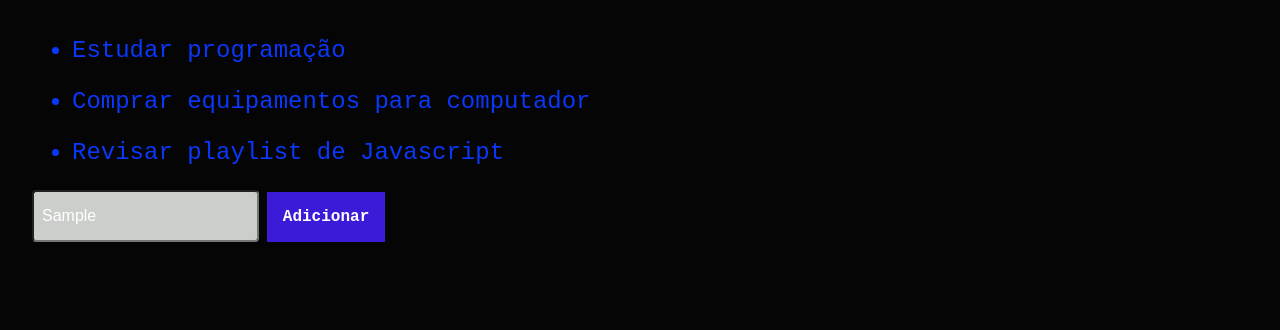
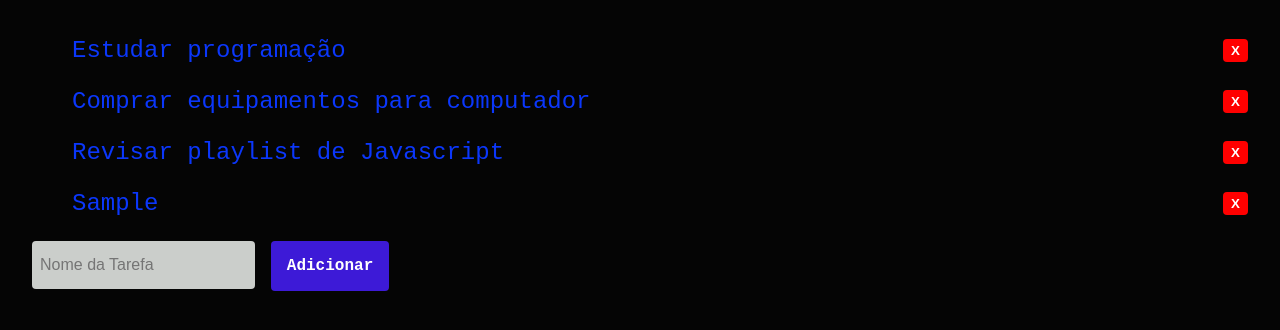
Before and after one commit to beatrizzinkoloouresdarocha/Sistema-Web-html-css-javascript, a plain HTML site: page index.html in a window 1280 px wide. Both pictures are taken after typing "Sample" into the empty fields and a click on the button "Adicionar". Shown: the part 176-506 px from the top of the page. Drawn offline with Linux system fonts and the light colour scheme.

Commit message:
finalizei meu index.html e o main css agora comecei o meu main js.

```diff
--- a/index.html
+++ b/index.html
@@ -12,10 +12,10 @@
     <div>
         <h1>Lista de Tarefas</h1>
         <h2 class="title">Tarefas do dia 28 de julho</h2>
-        <ul>
-            <li class="list-item">Estudar programação</li>
-            <li class="list-item">Comprar equipamentos para computador</li>
-            <li class="list-item">Revisar playlist de Javascript</li>
+        <ul id="task-list">
+            <li class="list-item">Estudar programação <button class="delete-task-button">X</button></li>
+            <li class="list-item">Comprar equipamentos para computador <button class="delete-task-button">X</button></li>
+            <li class="list-item">Revisar playlist de Javascript <button class="delete-task-button">X</button></li>
         </ul>
     </div>
     <div>
@@ -28,5 +28,46 @@
         />
         <button class="add-task-button">Adicionar</button>
     </div>
+
+    <script>
+        // Seleciona os elementos
+        const taskList = document.getElementById('task-list');
+        const taskInput = document.getElementById('task_name');
+        const addTaskButton = document.querySelector('.add-task-button');
+
+        // Função para adicionar uma tarefa
+        function addTask() {
+            const taskName = taskInput.value.trim();
+            if (taskName !== '') {
+                const newTask = document.createElement('li');
+                newTask.classList.add('list-item');
+                newTask.innerHTML = `${taskName} <button class="delete-task-button">X</button>`;
+                taskList.appendChild(newTask);
+                taskInput.value = '';
+                newTask.querySelector('.delete-task-button').addEventListener('click', removeTask);
+            }
+        }
+
+        // Função para remover uma tarefa
+        function removeTask(event) {
+            const taskItem = event.target.parentElement;
+            taskList.removeChild(taskItem);
+        }
+
+        // Adiciona tarefa ao clicar no botão
+        addTaskButton.addEventListener('click', addTask);
+
+        // Adiciona tarefa ao pressionar Enter
+        taskInput.addEventListener('keypress', function(event) {
+            if (event.key === 'Enter') {
+                addTask();
+            }
+        });
+
+        // Adiciona o evento de remoção a cada botão de deletar existente
+        document.querySelectorAll('.delete-task-button').forEach(button => {
+            button.addEventListener('click', removeTask);
+        });
+    </script>
 </body>
 </html>
--- a/main.css
+++ b/main.css
@@ -1,36 +1,57 @@
-body{
+body {
     background-color: #050505;
-    font-family:monospace ;
+    font-family: monospace;
     padding: 24px;
-    color:rgb(11, 55, 251)
+    color: rgb(11, 55, 251);
 }
 
-.title{
+.title {
     font-size: 48px;
     color: #08ed0c;
 }
 
-.list-item{
+.list-item {
     margin-bottom: 24px;
     font-size: 24px;
+    display: flex;
+    justify-content: space-between;
+    align-items: center;
 }
 
-input{
+.list-item button.delete-task-button {
+    background-color: red;
+    border: none;
+    color: white;
+    font-weight: bold;
+    cursor: pointer;
+    border-radius: 4px;
+    padding: 4px 8px;
+}
+
+input {
     height: 32px;
-    background-color: transparent;
-    color:white;
     background-color: #cbcecb;
+    color: white;
     border-radius: 4px;
     font-size: 16px;
     padding: 8px;
+    border: none;
+    margin-right: 8px;
 }
 
-.add-task-button{
+.add-task-button {
     font-size: 16px;
     padding: 16px;
     background-color: rgb(61, 26, 215);
-    border-width: 0px;
-    color:white;
+    border: none;
+    color: white;
     font-weight: bold;
     font-family: monospace;
+    cursor: pointer;
+    border-radius: 4px;
 }
+
+.add-task-button:hover,
+.delete-task-button:hover {
+    background-color: rgb(85, 44, 232);
+}
```
